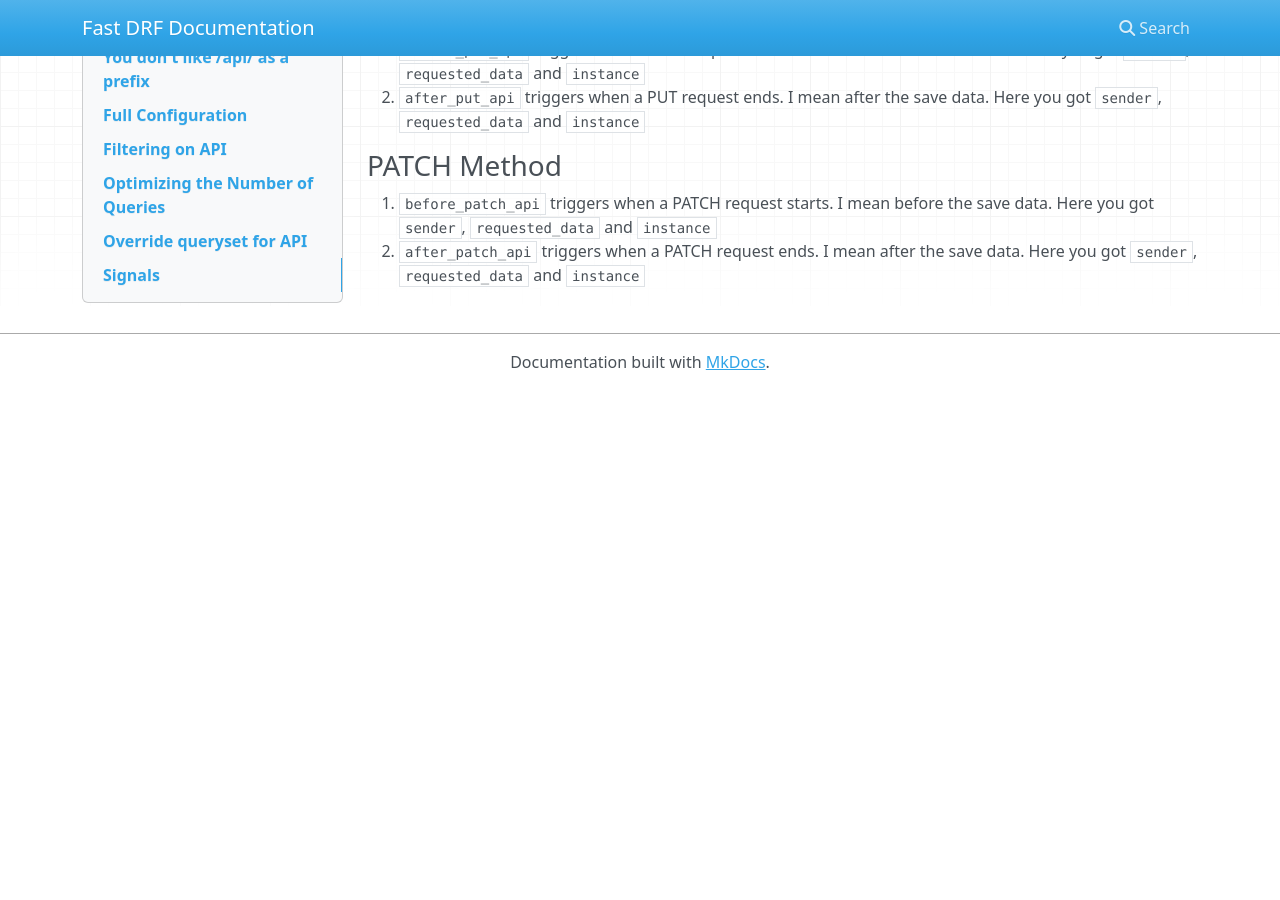
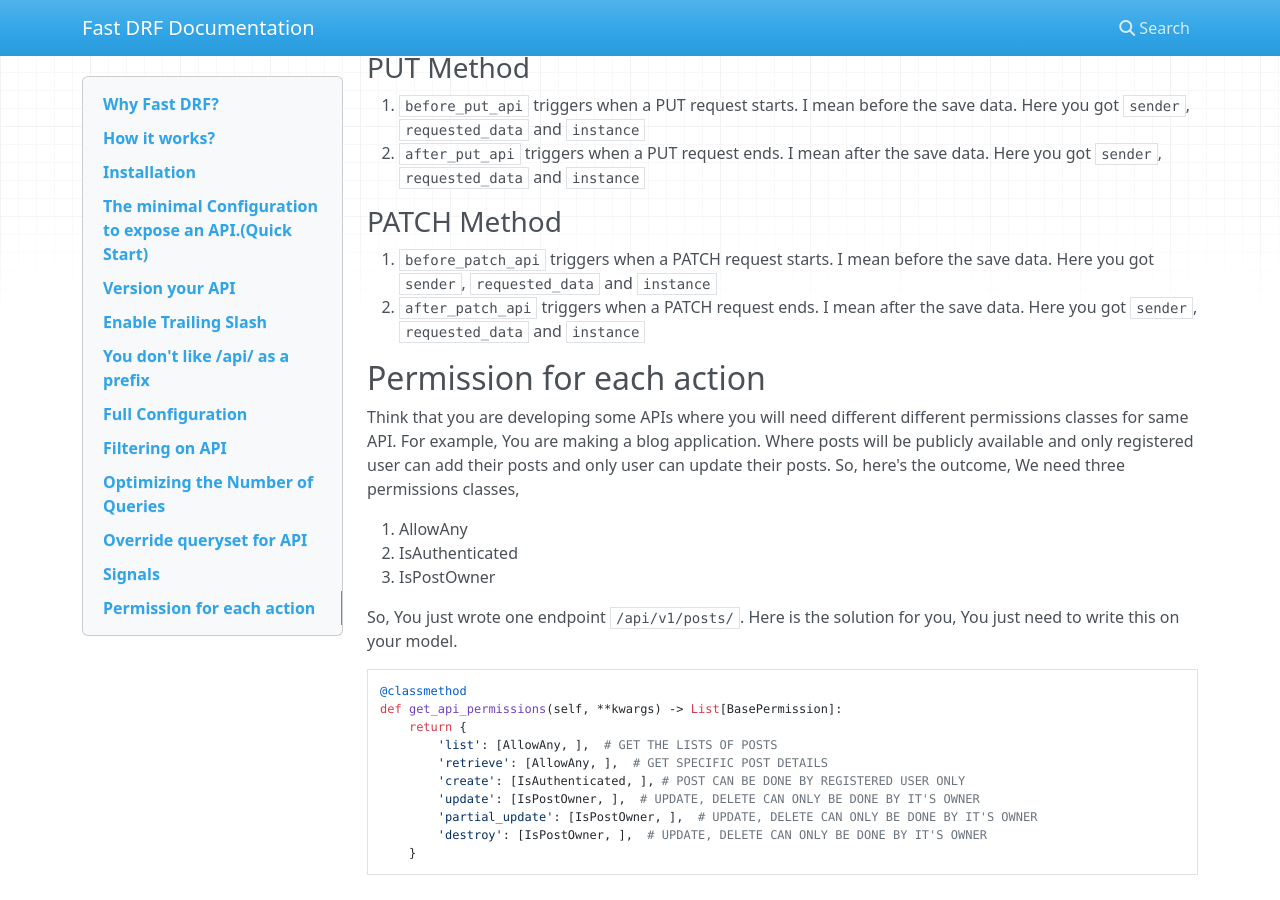
Before and after one commit to iashraful/fast-drf, an MkDocs documentation site: the page built from docs/index.md, in a window 1280 px wide and 900 px high, scrolled down 4791 px. Built offline with MkDocs 1.6.1, drawn with Linux system fonts in a browser that asks for light colours; nearby versions of some CDN libraries; before the commit the page ends 5181 px from its top, so only the background shows below that; some of the changed text lies outside the part shown.

````diff
--- a/docs/index.md
+++ b/docs/index.md
@@ -1,8 +1,11 @@
 ## Why Fast DRF?
+
 Fast DRF(Django REST Framework) is for making REST API development quicker/faster with awesomeness of Django. It will
 help you to write less code and develop API fastest as you can. Also you can override everthing(queryset, view class,
 serializer, etc) you want.
+
 ### Features
+
 1. Runtime API creation without writing View, Serializer, Url, etc
 2. API versioning by default.
 3. Control fields on each versions
@@ -10,25 +13,30 @@ serializer, etc) you want.
 5. Customizable API URL and API Prefix.
 6. Options for Overriding Viewset, Serializer, Queryset
 7. Query optimization enabled for API with Django's `prefetch_related` and `select_related`
-8 Full control over project during making automated API. i.e: you can select an Django app to enable for making API.
+   8 Full control over project during making automated API. i.e: you can select an Django app to enable for making API.
 
 ## How it works?
+
 It has a plain and simple architecture. It brings your configuration and create a runtime serializer and a runtime viewset. So, there is no option to slow down your API. It's similar as native rest framework.
 
 **Procedure of execution**
-* Locate the enabled apps from settings. If not read all the apps from installed apps.(I always recommend to keep **ENABLED_APPS** in settings)
-* Read configuration from each model.
-* Create a runtime serializer and runtime view.
-* Read REST framework configuration from settings.py and put them in viewset class. For example, You may have Custom Pagination class, Default Permission class like **IsAuthenticated** etc...
-* Bind into urls. It's has a own router and the router return urlpatterns in a list.
+
+- Locate the enabled apps from settings. If not read all the apps from installed apps.(I always recommend to keep **ENABLED_APPS** in settings)
+- Read configuration from each model.
+- Create a runtime serializer and runtime view.
+- Read REST framework configuration from settings.py and put them in viewset class. For example, You may have Custom Pagination class, Default Permission class like **IsAuthenticated** etc...
+- Bind into urls. It's has a own router and the router return urlpatterns in a list.
 
 ## Installation
-* Install from pypy
+
+- Install from pypy
+
 ```bash
 pip install fast-drf
 ```
 
-* Edit your `settings.py` and add the following lines,
+- Edit your `settings.py` and add the following lines,
+
 ```python
 FAST_DRF_CONFIG = {
     'DEFAULT_APPLIED_APPS': (
@@ -37,7 +45,8 @@ FAST_DRF_CONFIG = {
 }
 ```
 
-* On your `urls.py`
+- On your `urls.py`
+
 ```
 from fast_drf.router import BasicRouter
 
@@ -45,7 +54,9 @@ urlpatterns = BasicRouter.get_urls()
 ```
 
 ## The minimal Configuration to expose an API.(Quick Start)
+
 Write the following classmethod into your model. and don't forget to extend from **ExposeApiModelMixin** your model.
+
 ```python
 @classmethod
 def exposed_api(cls, *args, **kwargs):
@@ -53,6 +64,7 @@ def exposed_api(cls, *args, **kwargs):
         'api_url': 'an-awesome-api'
     }
 ```
+
 Now you will get API like, `/api/v1/an-awesome-api/`
 
 ## Version your API
@@ -74,7 +86,9 @@ def api_version_fields(cls, **kwargs):
         },
     }
 ```
+
 Here,
+
 1. **fields** means all the fields those will be basically exposed the API.
 2. **read_only_fields** means those fields will not affect on the POST/PUT/PATCH method.
 3. **write_only_fields** means the fields will not affect the GET method
@@ -110,7 +124,7 @@ Your API will look like, /rest-api/v1/users/
 
 ## Full Configuration
 
-* As you already installed the package, So, now update your every model or if you use base abstract model then it's good
+- As you already installed the package, So, now update your every model or if you use base abstract model then it's good
   and less time you need. Update model like following,
 
 ```python
@@ -211,15 +225,44 @@ def get_api_queryset(cls, request):
 ```
 
 ## Signals
+
 You have full access to your data. So, we are providing some sort of signals so that you can customize out of the box.
+
 ### POST Method
+
 1. `before_post_api` triggers when a POST request starts. I mean before the save data. Here you got `sender` and `requested_data`
 2. `after_post_api` triggers when a POST request ends. I mean after the save data. Here you got `sender`, `requested_data` and `instance`
 
 ### PUT Method
+
 1. `before_put_api` triggers when a PUT request starts. I mean before the save data. Here you got `sender`, `requested_data` and `instance`
 2. `after_put_api` triggers when a PUT request ends. I mean after the save data. Here you got `sender`, `requested_data` and `instance`
 
 ### PATCH Method
+
 1. `before_patch_api` triggers when a PATCH request starts. I mean before the save data. Here you got `sender`, `requested_data` and `instance`
 2. `after_patch_api` triggers when a PATCH request ends. I mean after the save data. Here you got `sender`, `requested_data` and `instance`
+
+## Permission for each action
+
+Think that you are developing some APIs where you will need different different permissions classes for same API. For example,
+You are making a blog application. Where posts will be publicly available and only registered user can add their posts and only user can update their posts. So, here's the outcome, We need three permissions classes,
+
+1. AllowAny
+2. IsAuthenticated
+3. IsPostOwner
+
+So, You just wrote one endpoint `/api/v1/posts/`. Here is the solution for you, You just need to write this on your model.
+
+```python
+@classmethod
+def get_api_permissions(self, **kwargs) -> List[BasePermission]:
+    return {
+        'list': [AllowAny, ],  # GET THE LISTS OF POSTS
+        'retrieve': [AllowAny, ],  # GET SPECIFIC POST DETAILS
+        'create': [IsAuthenticated, ], # POST CAN BE DONE BY REGISTERED USER ONLY
+        'update': [IsPostOwner, ],  # UPDATE, DELETE CAN ONLY BE DONE BY IT'S OWNER
+        'partial_update': [IsPostOwner, ],  # UPDATE, DELETE CAN ONLY BE DONE BY IT'S OWNER
+        'destroy': [IsPostOwner, ],  # UPDATE, DELETE CAN ONLY BE DONE BY IT'S OWNER
+    }
+```
--- a/setup.py
+++ b/setup.py
@@ -9,7 +9,7 @@ os.chdir(os.path.normpath(os.path.join(os.path.abspath(__file__), os.pardir)))
 
 setup(
     name='fast-drf',
-    version='2.2.5',
+    version='2.2.6',
     packages=find_packages(),
     include_package_data=True,
     license='MIT License',
````
Also changed, not shown: CHANGELOG.md (+102 -50 lines).
